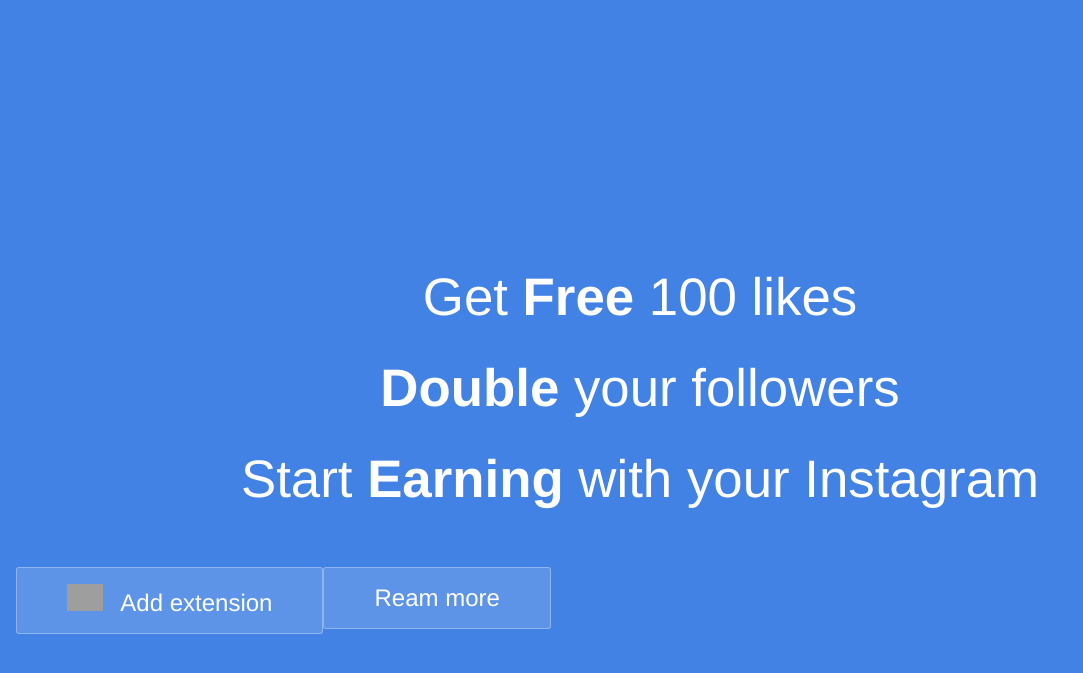
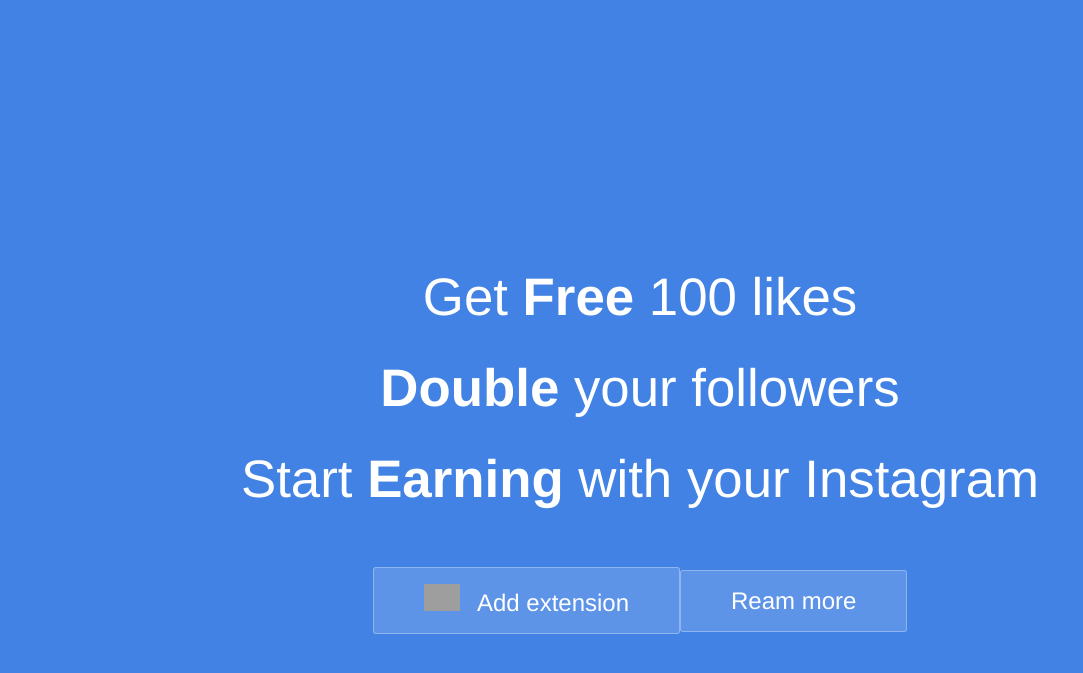
Before and after one commit to tarsbase/gramup-landing, a Jekyll site: the page built from index.html, in a window 1280 px wide. Shown: the top 673 px of the page, without its empty margins (0-1083 px from the left). Built offline with Jekyll 4.4.1, drawn with Linux system fonts in a browser that asks for light colours; comment, search, counter and statistics services are not loaded; grey boxes are pictures that could not be loaded.

Commit message:
Update index.html

```diff
--- a/index.html
+++ b/index.html
@@ -36,6 +36,8 @@
 
 	.buttons {
 		display: flex;
+		justify-content: center;
+    align-items: center;
 	}
 
 	button .text {
@@ -47,6 +49,10 @@
         width: 1.5em;
         margin-right: 0.5em;
     }
+
+	button + button {
+		margin-left: 1em;
+	}
 </style>
 <div class="onepager">
 	<div class="onepager-container">
```
